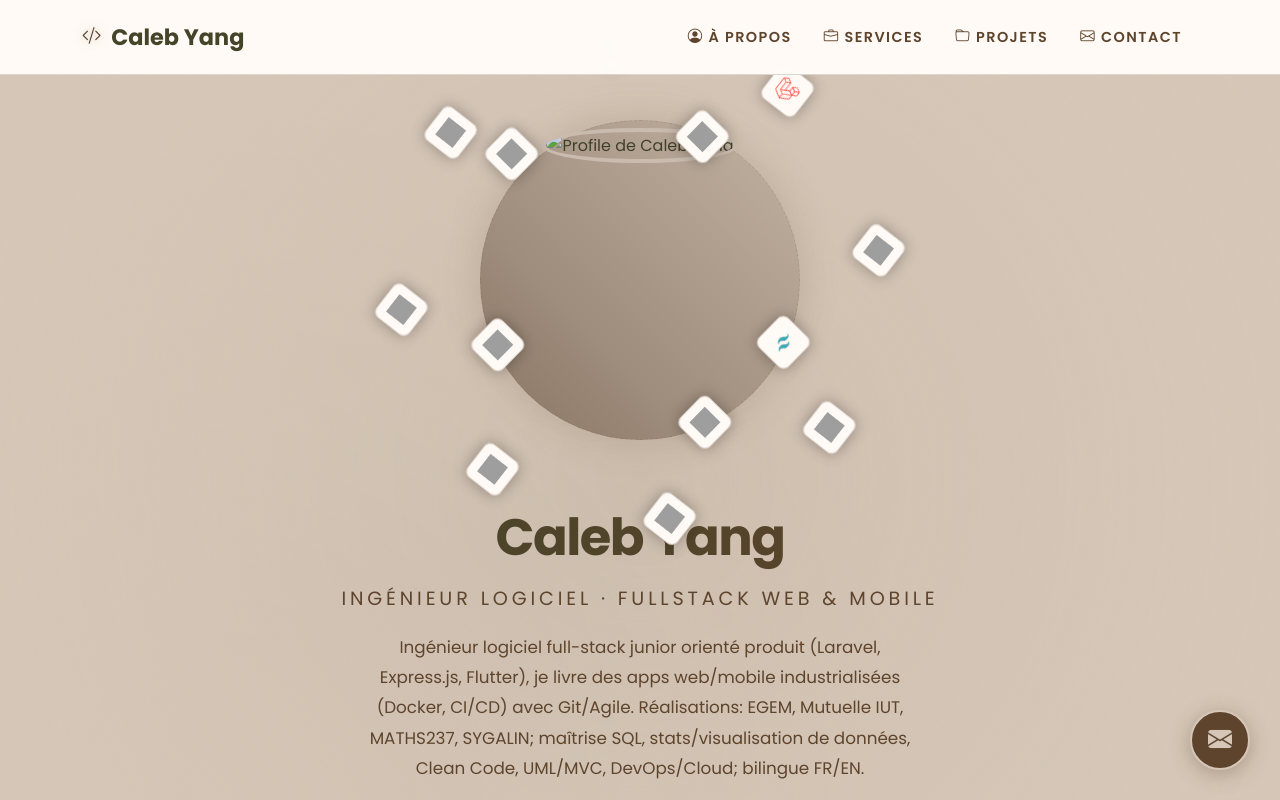
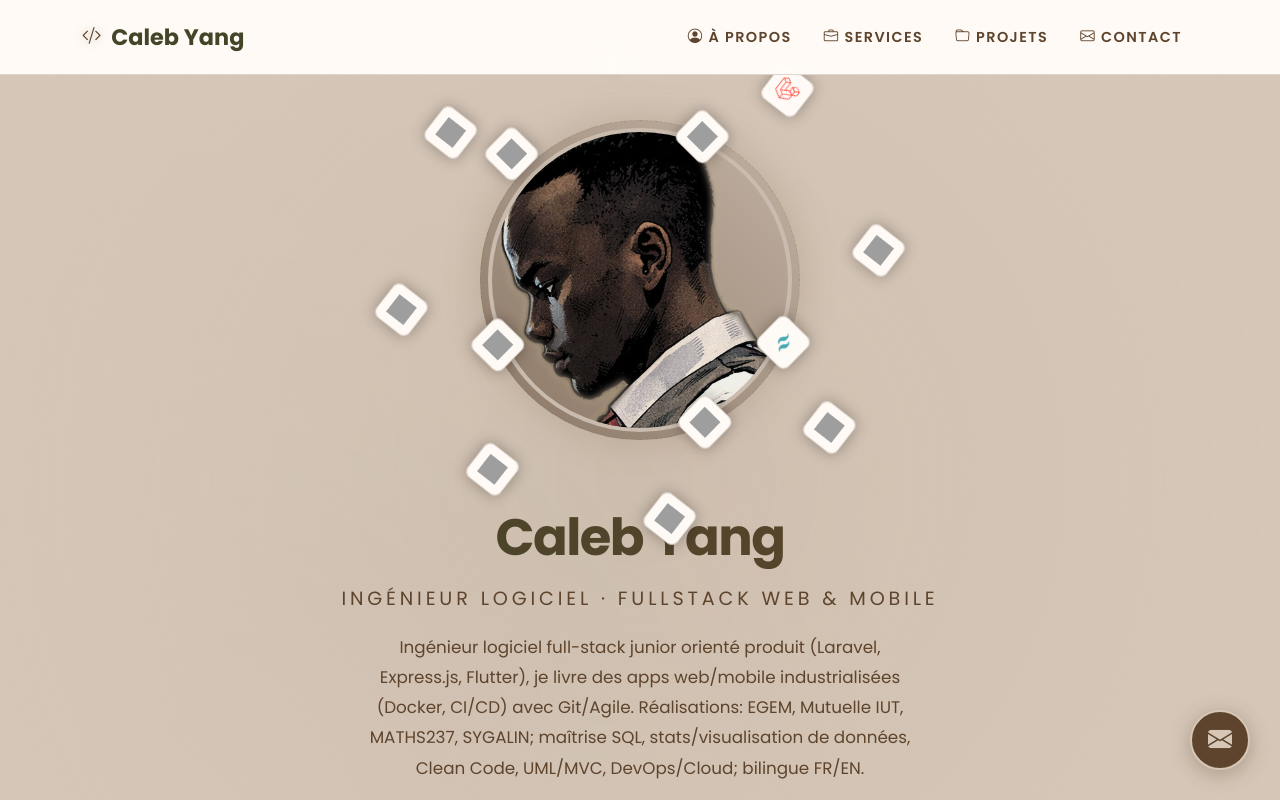
Before and after one commit to YangtozoR59/portfolio, a plain HTML site: page portfolio/index.html in a window 1280 px wide. Shown: the top 800 px of the page. Drawn offline with nearby package versions, Linux system fonts and the light colour scheme; grey boxes are pictures that could not be loaded.

Commit message:
Add profile image and enhance glass effect animation
Introduced a new profile image and added a light animation effect to the profile image overlay in style.css. This update enhances the visual dynamics of the profile section, contributing to a more engaging user experience.

```diff
--- a/portfolio/css/style.css
+++ b/portfolio/css/style.css
@@ -896,6 +896,31 @@
     animation: glass-sweep 5s ease-in-out infinite;
 }
 
+
+
+/* Animation de lumière qui passe sur la vitre */
+.profile-img::after {
+    content: '';
+    position: absolute;
+    top: 0;
+    left: 0;
+    width: 50%;
+    height: 100%;
+    z-index: 2;
+    pointer-events: none;
+    background: linear-gradient(
+        105deg,
+        transparent 0%,
+        transparent 35%,
+        rgba(255, 255, 255, 0.4) 45%,
+        rgba(255, 255, 255, 0.55) 50%,
+        rgba(255, 255, 255, 0.4) 55%,
+        transparent 65%,
+        transparent 100%
+    );
+    animation: glass-sweep 5s ease-in-out infinite;
+}
+
 @keyframes glass-sweep {
     0% {
         transform: translateX(-120%);
@@ -907,7 +932,6 @@
         transform: translateX(320%);
     }
 }
-
 .project-content {
     padding: 2rem;
 }
```
Also changed, not shown: portfolio/source/profil.jpg (added).
